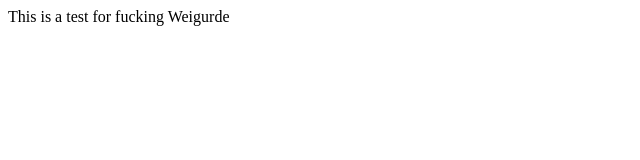
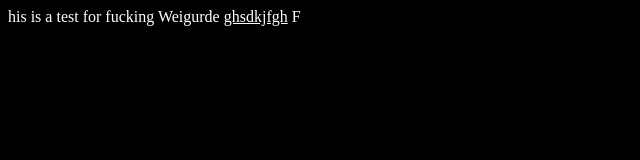
Before and after one commit to AnthonyM01YT/AnthonyM01YT.github.io, a plain HTML site: page index.html in a window 1280 px wide. Shown: the whole page, without its empty margins (0-640 px from the left). Drawn offline with Linux system fonts and the light colour scheme.

Commit message:
Update index.html

```diff
--- a/index.html
+++ b/index.html
@@ -1 +1,16 @@
-This is a test for fucking Weigurde
+
+<html>
+<head>
+<style>
+* {
+background-color:black;
+color:white;
+}
+</style>
+</head>
+<body>
+his is a test for fucking Weigurde
+<a href="weigurde.github.io">ghsdkjfgh</a>
+F
+</body>
+</html
```
